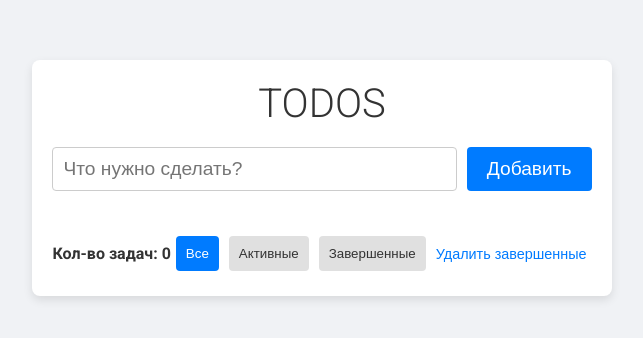
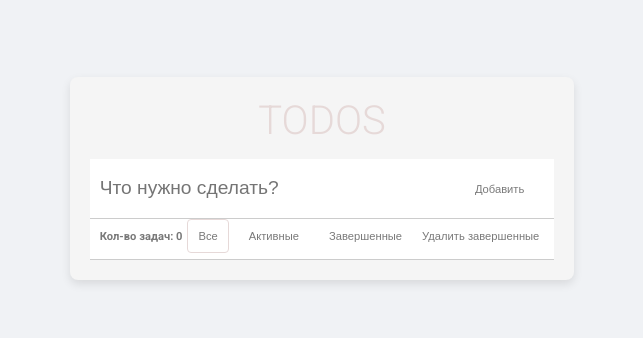
Before and after one commit to Garu2807/ToDo, a React (Vite) app: page / in a window 1280 px wide. Shown: the part 222-560 px from the top of the page, without its empty margins (318-961 px from the left). Built offline with nearby package versions, Linux system fonts and the light colour scheme.

Commit message:
change styles

```diff
--- a/src/features/todos/Todo.styles.ts
+++ b/src/features/todos/Todo.styles.ts
@@ -18,52 +18,77 @@ const Container = styled.div`
   display: flex;
   flex-direction: column;
   align-items: center;
-  background-color: #ffffff;
+  background-color: #f5f5f5;
   max-width: 600px;
   width: 100%;
   margin: 20px auto;
   border-radius: 8px;
   box-shadow: 0 4px 10px rgba(0, 0, 0, 0.1);
   padding: 20px;
+  position: relative;
+  overflow: hidden;
 `;
 
 const Header = styled.h1`
   font-size: 2.5rem;
   font-weight: 300;
-  color: #333;
+  color: #e6d9d8;
   margin: 0 0 20px 0;
 `;
 
-const InputContainer = styled.div`
+const InputContainer = styled.form`
   width: 100%;
   display: flex;
   justify-content: center;
-  margin-bottom: 20px;
+  align-items: center;
+  height: 50px;
+  position: relative;
+
   input {
     flex: 1;
+    height: 60px;
     padding: 10px;
     font-size: 1.2rem;
-    border: 1px solid #ccc;
-    border-radius: 4px;
+    border: none;
+    border-bottom: 1px solid #ccc;
     outline: none;
     box-sizing: border-box;
-    margin-right: 10px;
-    width: 80%;
+    width: 100%;
+    padding-right: 80px;
+  }
+
+  button {
+    position: absolute;
+    right: 10px;
+    top: 50%;
+    transform: translateY(-50%);
+    padding: 10px 20px;
+    font-size: 0.7rem;
+    border: none;
+    background: none;
+    color: #797979;
+    cursor: pointer;
+    transition: transform 0.3s, background-color 0.3s, border 0.3s, opacity 0.3s;
+    &:hover {
+      background-color: rgba(0, 0, 0, 0.1);
+      border-radius: 4px;
+    }
   }
 `;
 
 const AddTodoBtn = styled.button`
-  padding: 10px 20px;
-  font-size: 1.2rem;
+  background: none;
   border: none;
-  border-radius: 4px;
-  background-color: #007bff;
-  color: white;
+  height: 40px;
+  font-size: 0.7rem;
+  color: #797979;
   cursor: pointer;
-  transition: background-color 0.3s, color 0.3s;
+  transition: transform 0.3s, background-color 0.3s, border 0.3s, opacity 0.3s;
+
   &:hover {
-    background-color: #0056b3;
-    color: #fff;
+    transform: scale(1.1);
+    background-color: rgba(0, 0, 0, 0.1);
+    border-radius: 4px;
   }
 `;
 
@@ -71,48 +96,54 @@ const List = styled.div`
   width: 100%;
 `;
 
-const Footer = styled.div`
-  width: 100%;
+const Footer = styled.footer`
   display: flex;
   justify-content: space-between;
   align-items: center;
-  font-size: 0.9rem;
+  font-size: 0.6rem;
   color: #888;
   font-weight: 700;
-  margin-top: 20px;
+  background-color: #ffffff;
+  border-bottom: 1px solid #ccc;
+  padding: 10px;
+  height: 25px;
 `;
 
 const RemoveCompletedBtn = styled.button`
   background: none;
   border: none;
-  font-size: 0.9rem;
-  color: #007bff;
+  font-size: 0.7rem;
+  color: #797979;
   cursor: pointer;
   padding: 5px;
-  transition: color 0.2s ease-in-out;
+  transition: transform 0.3s, background-color 0.3s, border 0.3s, opacity 0.3s;
 
   &:hover {
-    color: #0056b3;
+    transform: scale(1.1);
+    background-color: rgba(0, 0, 0, 0.1);
+    border-radius: 4px;
   }
 `;
 
 const Counter = styled.span`
-  font-size: 1rem;
-  color: #333;
+  font-size: 0.7rem;
+  color: #797979;
 `;
 
 const FilterButton = styled.button<{ $isActive: boolean }>`
-  background-color: ${({ $isActive }) => ($isActive ? '#007bff' : '#e0e0e0')};
-  color: ${({ $isActive }) => ($isActive ? 'white' : '#333')};
-  border: none;
+  border: ${({ $isActive }) => ($isActive ? '1px solid #e6d9d8' : 'none')};
+  background-color: transparent;
   padding: 10px;
+  color: #797979;
+  font-size: 0.7rem;
   margin: 5px;
   cursor: pointer;
   border-radius: 4px;
-  transition: background-color 0.3s;
+  transition: transform 0.3s, background-color 0.3s, border 0.3s, opacity 0.3s;
 
   &:hover {
-    background-color: ${({ $isActive }) => ($isActive ? '#0056b3' : '#c0c0c0')};
+    transform: scale(1.1);
+    background-color: rgba(0, 0, 0, 0.1);
   }
 `;
 
@@ -121,15 +152,15 @@ const Item = styled.div<{ $completed: boolean }>`
   width: 100%;
   font-size: 1.2rem;
   flex-direction: row;
-  border: 1px solid #ccc;
-  padding: 20px;
+  border-bottom: 1px solid #ccc;
+  padding-left: 20px;
+  padding-right: 40px;
   box-sizing: border-box;
   background-color: ${({ $completed }) => ($completed ? '#e0e0e0' : '#fff')};
   display: flex;
   align-items: center;
-  height: 80px;
-  margin-bottom: 10px;
-  border-radius: 4px;
+  height: 60px;
+
   input[type='checkbox'] {
     width: 30px;
     height: 30px;
@@ -201,6 +232,7 @@ const DeleteButton = styled(RxCrossCircled)`
     transform: scale(1.2);
   }
 `;
+
 export {
   GlobalStyle,
   Container,
--- a/src/features/todos/TodoList.tsx
+++ b/src/features/todos/TodoList.tsx
@@ -64,7 +64,7 @@ function TodoList() {
       <GlobalStyle />
       <Container data-testid="todo-list">
         <Header>TODOS</Header>
-        <InputContainer>
+        <InputContainer onSubmit={handleAddTodo}>
           <input
             type="text"
             value={title}
@@ -73,9 +73,9 @@ function TodoList() {
             onKeyDown={handleKeyDown}
             data-testid="input-todo"
           />
-          <AddTodoBtn onClick={handleAddTodo} data-testid="add-btn">
+          <button type="submit" data-testid="add-btn">
             Добавить
-          </AddTodoBtn>
+          </button>
         </InputContainer>
         <List>
           {filteredTodos.map((todo) => (
```
Also changed, not shown: src/App.css (added).
